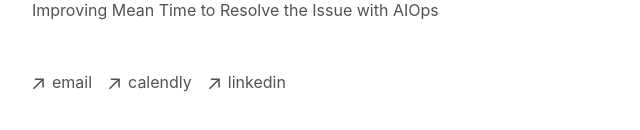
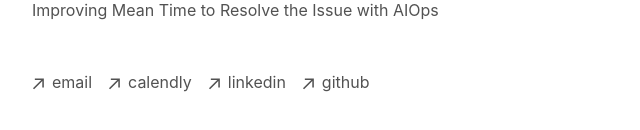
Before and after one commit to bushuyeu/portfolio, a Next.js app: page /portfolio in a window 1280 px wide. Shown: the part 170-300 px from the top of the page, without its empty margins (320-960 px from the left). Built offline with nearby package versions, Linux system fonts and the light colour scheme.

Commit message:
add github

```diff
--- a/app/components/footer.tsx
+++ b/app/components/footer.tsx
@@ -63,6 +63,17 @@ export default function Footer() {
             <p className="ml-2 h-7">linkedin</p>
           </a>
         </li>
+        <li>
+          <a
+            className="flex items-center transition-all hover:text-neutral-800 dark:hover:text-neutral-100"
+            rel="noopener noreferrer"
+            target="_blank"
+            href="https://github.com/bushuyeu"
+          >
+            <ArrowIcon />
+            <p className="ml-2 h-7">github</p>
+          </a>
+        </li>
       </ul>
       {/* <p className="mt-8 text-neutral-600 dark:text-neutral-300">
         © {new Date().getFullYear()} MIT Licensed
--- a/app/portfolio/page.tsx
+++ b/app/portfolio/page.tsx
@@ -1,8 +1,8 @@
 import { PortfolioWorks } from "app/components/works";
 
 export const metadata = {
-  title: "Portfolio - PB",
-  description: "Pasha Bushuyeu's work samples",
+  title: "Pasha Bushuyeu",
+  description: "work samples",
 };
 
 export default function Page() {
```
